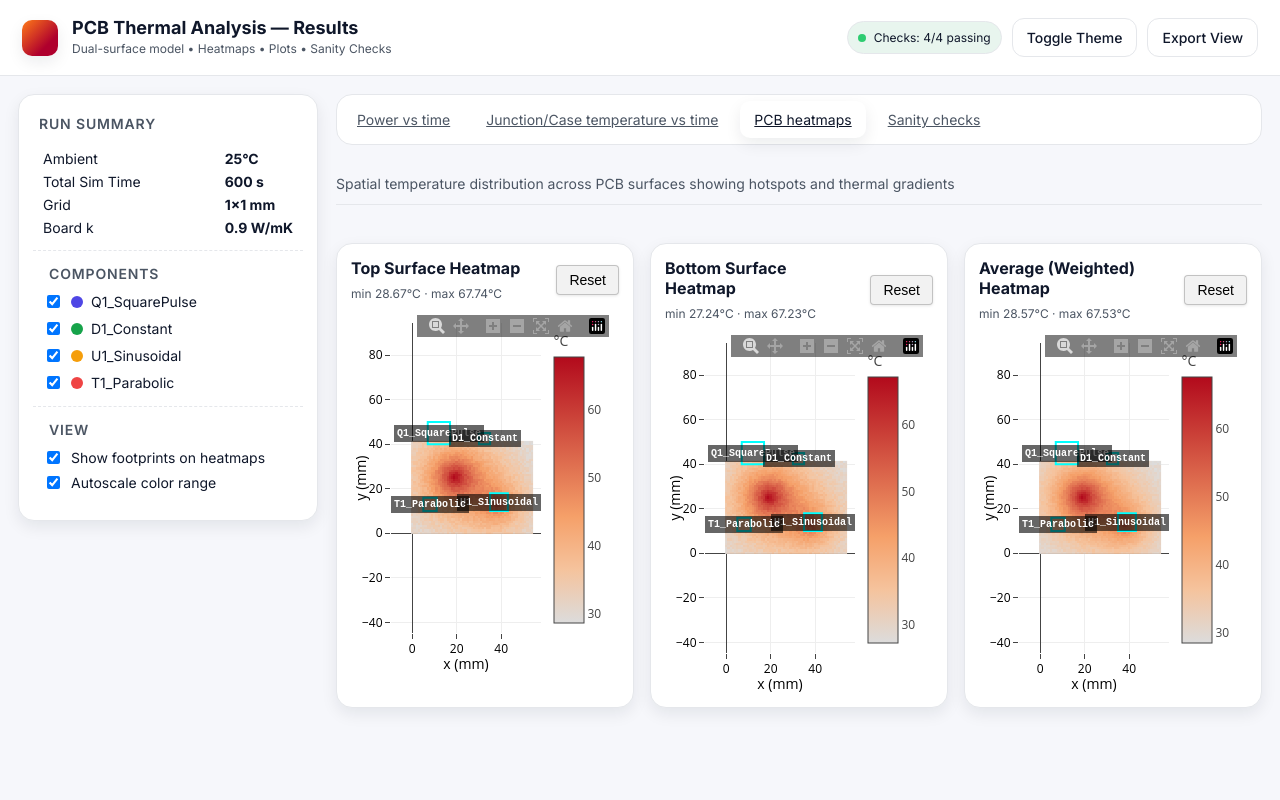
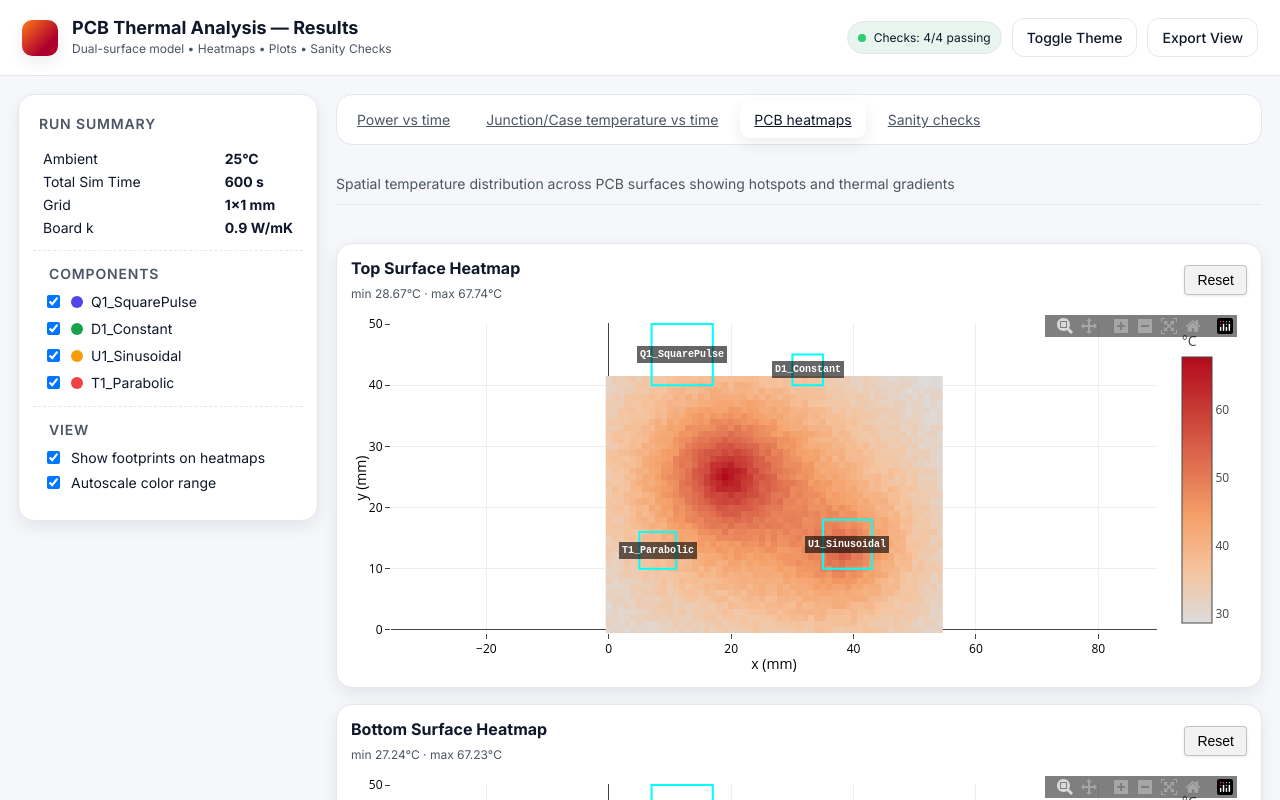
Before and after one commit to ShivanshRai1/Results_Page_React, a React (Vite) app: page /heatmaps in a window 1280 px wide. Shown: the top 800 px of the page. Built offline with nearby package versions, Linux system fonts and the light colour scheme; no server answers.

Commit message:
Stack heatmaps vertically by changing span-4 to span-12

```diff
--- a/src/components/PCBHeatmaps.jsx
+++ b/src/components/PCBHeatmaps.jsx
@@ -157,7 +157,7 @@ export const PCBHeatmaps = ({ title, field, footprints, showOutlines, autoScale,
   }, [field, footprints, showOutlines, autoScale, isDark, grid]);
 
   return (
-    <div className="card span-4">
+    <div className="card span-12">
       <div className="card-header">
         <div>
           <h2>{title}</h2>
```
